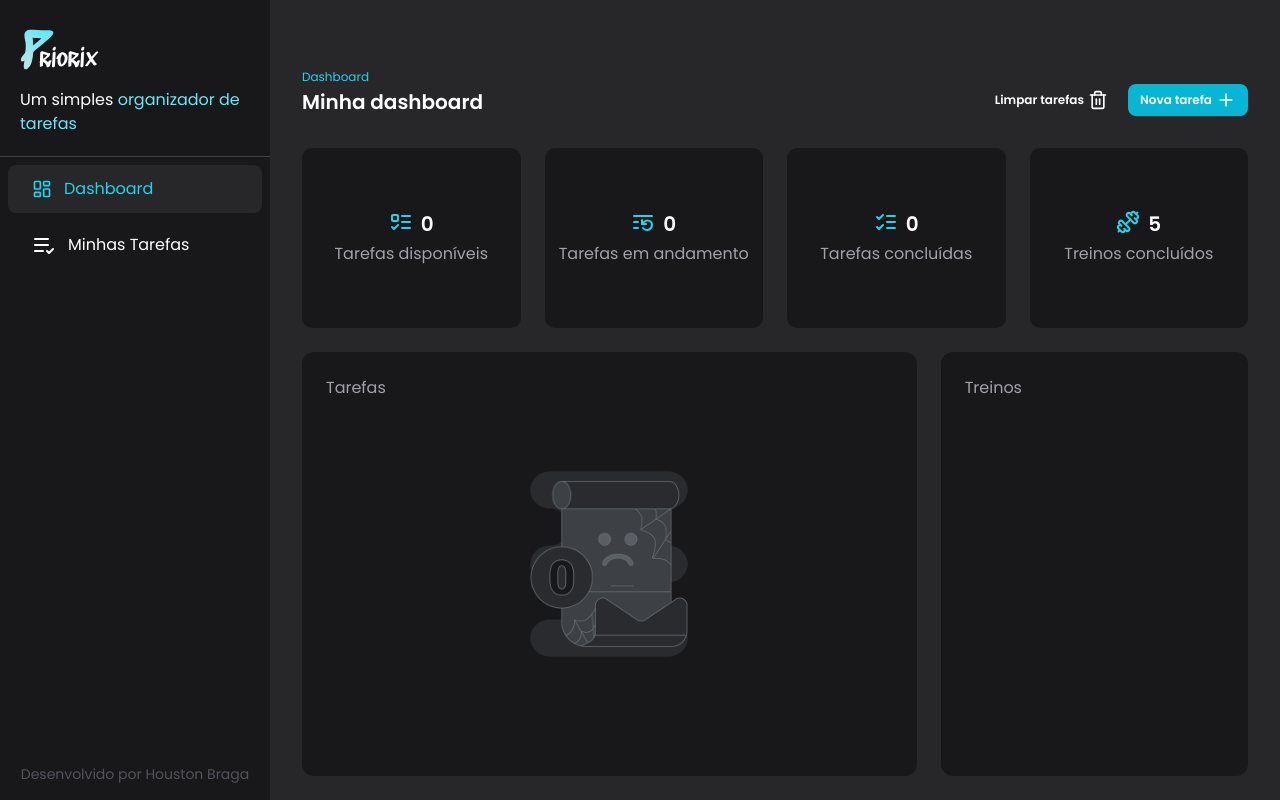
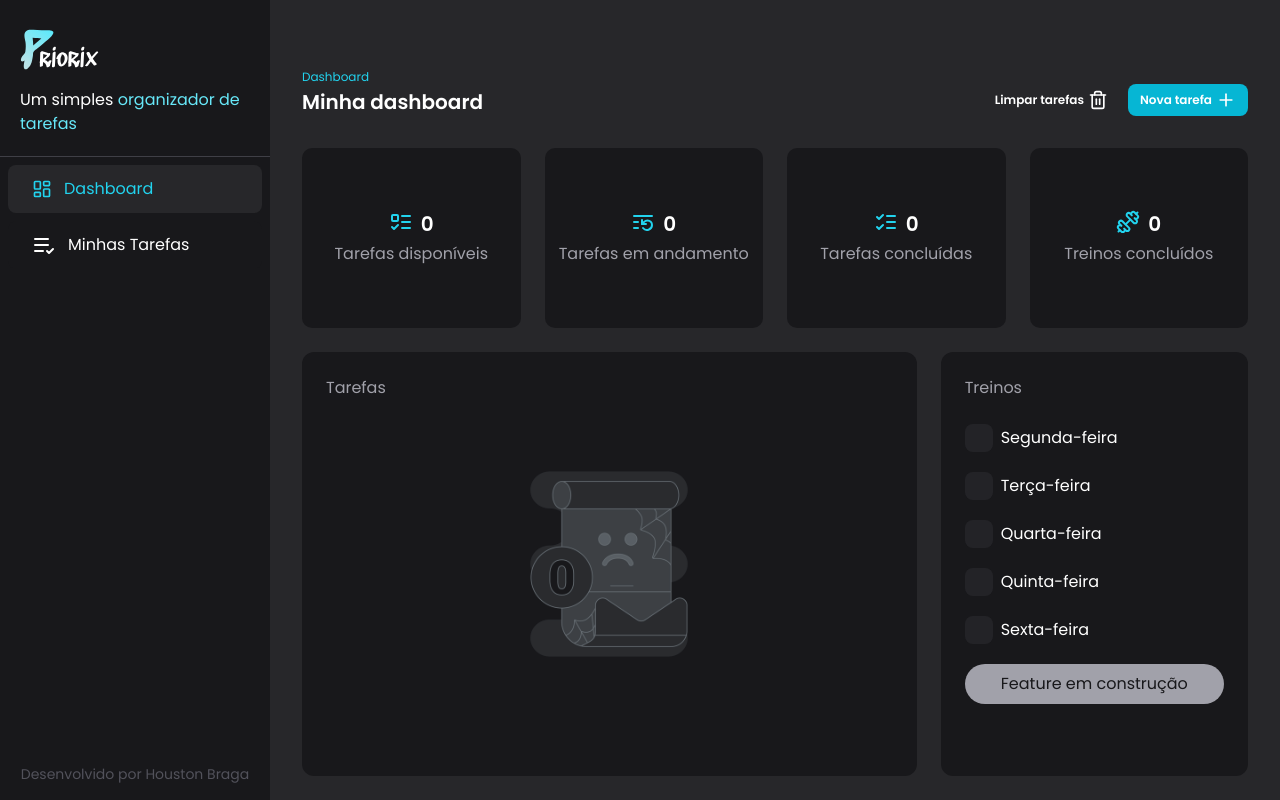
Before and after one commit to houstonbraga/task-manager-priorix, a React (Vite) app: page / in a window 1280 px wide. Built offline with nearby package versions, Linux system fonts and the light colour scheme; data requests are answered from the project's data file.

Commit message:
feat: add workouts days without actions

```diff
--- a/src/components/DashboardCardsList.jsx
+++ b/src/components/DashboardCardsList.jsx
@@ -30,7 +30,7 @@ const DashboardCardsList = () => {
       />
       <DashboardCard
         icon={<Dumbbell className="text-cyan-400" />}
-        content="5"
+        content="0"
         title="Treinos concluídos"
       />
     </div>
--- /dev/null
+++ b/src/components/WorkDay.jsx
@@ -0,0 +1,17 @@
+const WorkoutDay = ({ day }) => {
+  return (
+    <div className="flex items-center gap-2">
+      <label
+        className={`relative flex h-7 w-7 cursor-pointer items-center justify-center rounded-lg bg-zinc-700 bg-opacity-30`}
+      >
+        <input
+          type="checkbox"
+          className="absolute h-full w-full cursor-pointer opacity-0"
+        />
+      </label>
+      <h1>{day}</h1>
+    </div>
+  )
+}
+
+export default WorkoutDay
--- a/src/pages/home.jsx
+++ b/src/pages/home.jsx
@@ -2,6 +2,7 @@ import ListEmpty from "../assets/list-empty.webp"
 import DashboardCardsList from "../components/DashboardCardsList"
 import Header from "../components/Header"
 import ItemTask from "../components/ItemTask"
+import WorkoutDay from "../components/WorkDay"
 import { useGetTasks } from "../hooks/data/use-get-tasks"
 import Sidebar from "../sidebar"
 
@@ -29,7 +30,7 @@ const HomePage = () => {
               </div>
             </div>
           ) : (
-            <div className="rounded-xl bg-zinc-900 p-6">
+            <div className="flex max-h-[calc(100vh-380px)] flex-col overflow-y-auto rounded-xl bg-zinc-900 p-6">
               <h1 className="mb-6 text-zinc-400">Tarefas</h1>
               <div className="flex flex-col gap-2">
                 {tasks?.map((task) => (
@@ -39,7 +40,19 @@ const HomePage = () => {
             </div>
           )}
           <div className="rounded-xl bg-zinc-900 p-6">
-            <h1 className="text-zinc-400">Treinos</h1>
+            <h1 className="mb-6 text-zinc-400">Treinos</h1>
+            <div className="flex flex-col gap-5">
+              <WorkoutDay day="Segunda-feira" />
+              <WorkoutDay day="Terça-feira" />
+              <WorkoutDay day="Quarta-feira" />
+              <WorkoutDay day="Quinta-feira" />
+              <WorkoutDay day="Sexta-feira" />
+            </div>
+            <div className="mt-5 rounded-full bg-zinc-400 px-4 py-2">
+              <h2 className="text-center text-zinc-900">
+                Feature em construção
+              </h2>
+            </div>
           </div>
         </div>
       </div>
```
